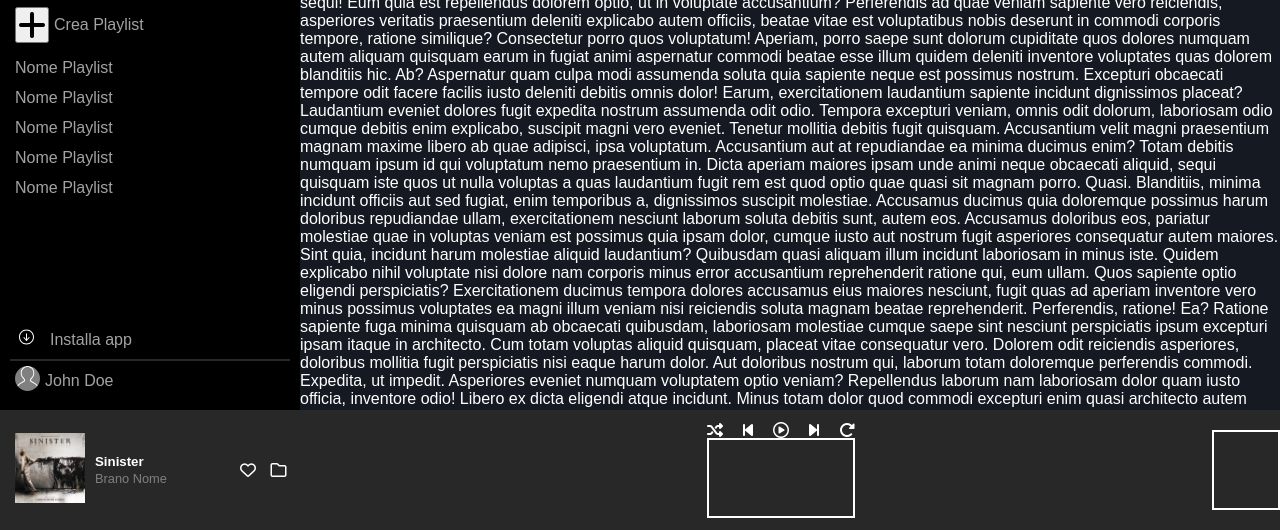
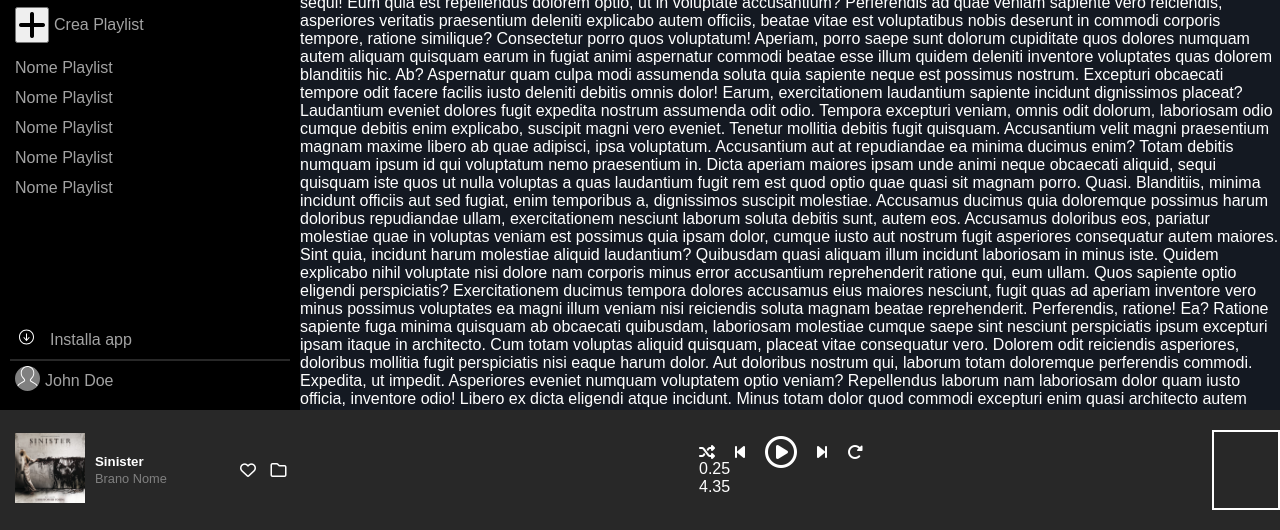
Before and after one commit to AlbertoCavans/html-css-spotifyweb, a plain HTML site: page index.html in a window 1280 px wide. Shown: the part 270-800 px from the top of the page. Drawn offline with Linux system fonts and the light colour scheme.

Commit message:
Feat - footer progress

```diff
--- a/index.html
+++ b/index.html
@@ -464,12 +464,14 @@
         <div class="player-actions">
           <i class="fa-solid fa-shuffle"></i>
           <i class="fa-solid fa-backward-step"></i>
-          <i class="fa-regular fa-circle-play"></i>
+          <i class="fa-regular fa-circle-play fa-2xl"></i>
           <i class="fa-solid fa-forward-step"></i>
           <i class="fa-solid fa-rotate-right"></i>
         </div>
         <div class="song-bar">
-          <div class="debug"></div>
+          <div class="time ongoing-time">0.25</div>
+          <div class="progress-bar"></div>
+          <div class="time total-time">4.35</div>
         </div>
       </div>
 
```
